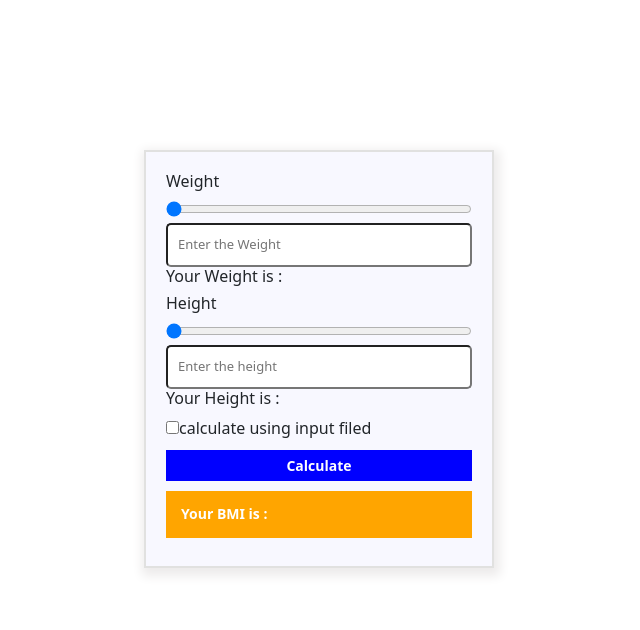
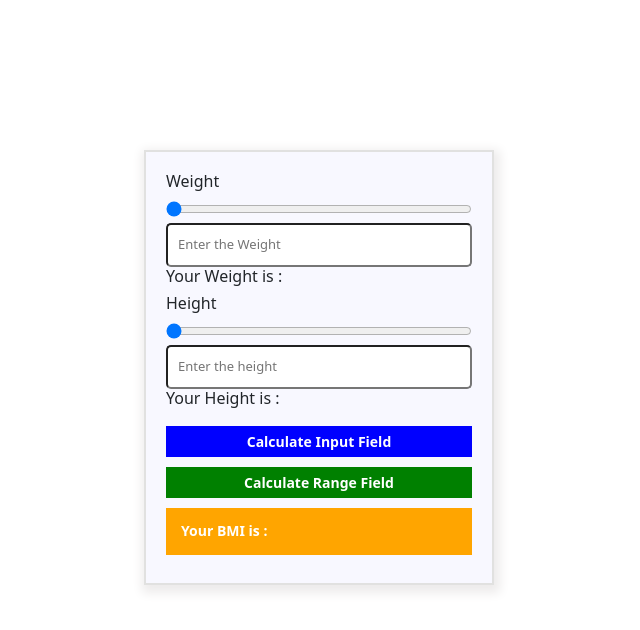
Before and after one commit to Boopalan-R/BMI-Calculator, a plain HTML site: page index.html in a window 1280 px wide. Shown: the whole page, without its empty margins (321-961 px from the left). Drawn offline with nearby package versions, Linux system fonts and the light colour scheme.

Commit message:
Update index.html

```diff
--- a/index.html
+++ b/index.html
@@ -32,6 +32,9 @@
             border-radius: 5px;
             font-size: 13px;
             padding: 10px;
+        }
+        #range{
+            background: green;
         }
         .calculate{
             width: 100%;
@@ -74,14 +77,25 @@
             <h6>Your Height is : <span id="text2"></span></h6>
         </div>
         <!-- heights ends -->
-        <input type="checkbox" class="check"  id="check_box" onclick="check(this)">calculate using input filed
-        <button onclick="clk(this)"  class="calculate">Calculate</button>
+
+        <button onclick="clk(this)"  class="calculate">Calculate Input Field</button>
+        <button onclick="clk_range(this)" id="range" class="calculate">Calculate Range Field</button>
         <h6 class="final">Your BMI is : <span id="final"></span></h6>
     </div>
     <!-- bmi ends -->
 
 
     <script>
+
+        function clk_range(){
+            var weight = document.getElementById("weight_range").value;
+            document.getElementById("text1").innerHTML=weight;
+            var height = document.getElementById("height_range").value;
+            document.getElementById("text2").innerHTML=height;
+            var output = ((weight)/(height * height))*10000;
+            document.getElementById("final").innerHTML=output.toFixed();
+        }
+
         function clk(){
             var a = document.getElementById("weight_input").value;
             var b = document.getElementById("height_input").value;
@@ -89,25 +103,6 @@
             document.getElementById("final").innerHTML=c.toFixed();
         }
 
-        function clk(){
-            var a = document.getElementById("weight_range").value;
-            document.getElementById("text1").innerHTML=a;
-            var b = document.getElementById("height_range").value;
-            document.getElementById("text2").innerHTML=b;
-            var c = ((a)/(b * b))*10000;
-            document.getElementById("final").innerHTML=c.toFixed();
-        }
-        function check(){
-            var check = document.getElementById("check_box");
-            if(check.checked == true){
-                document.getElementById("weight_range").disabled = true;
-                document.getElementById("height_range").disabled = true;
-            }
-            else{
-                document.getElementById("weight_range").disabled = false;
-                document.getElementById("height_range").disabled = false;
-            }
-        }
     </script>
 </body>
 </html>
```
